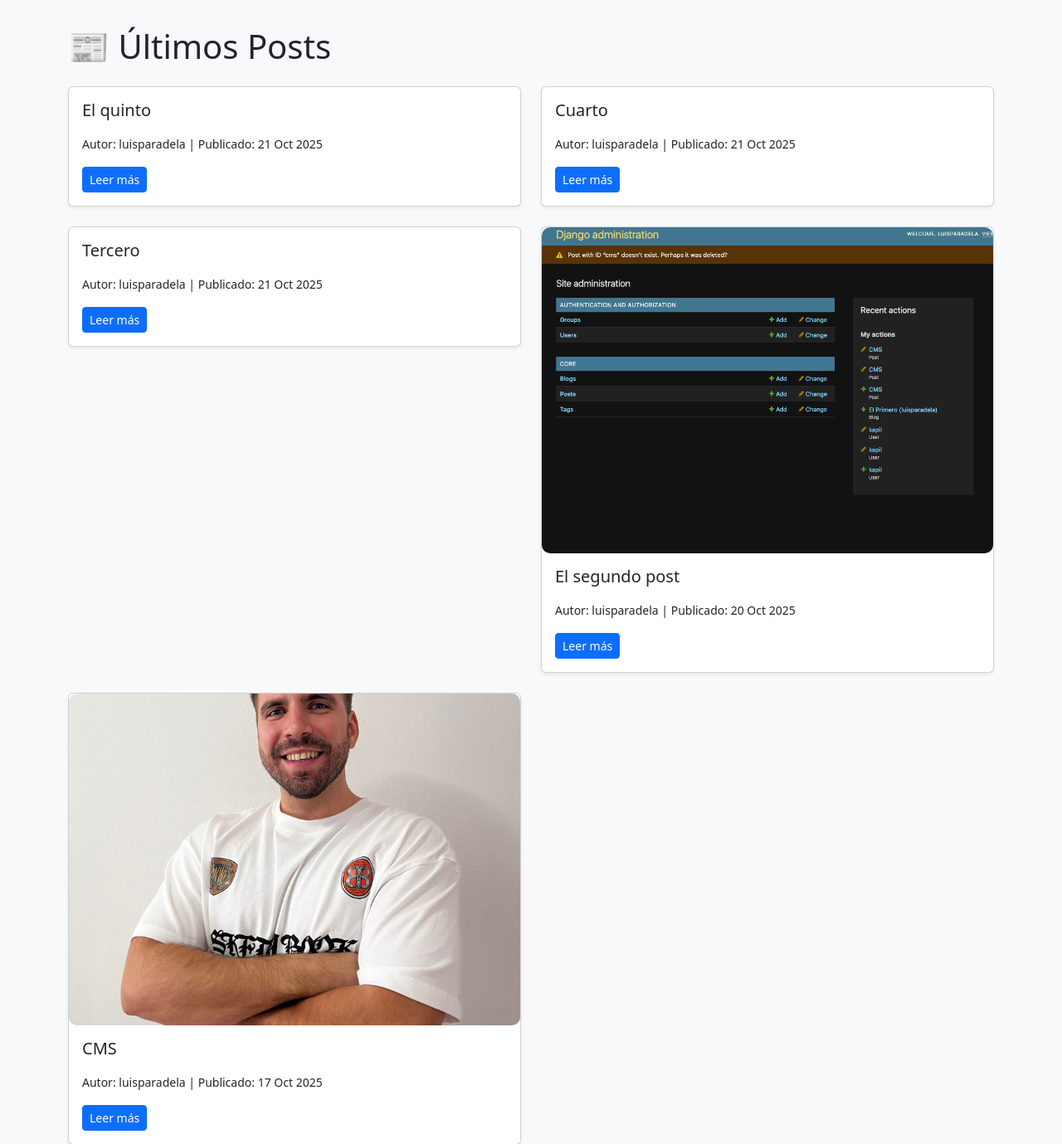
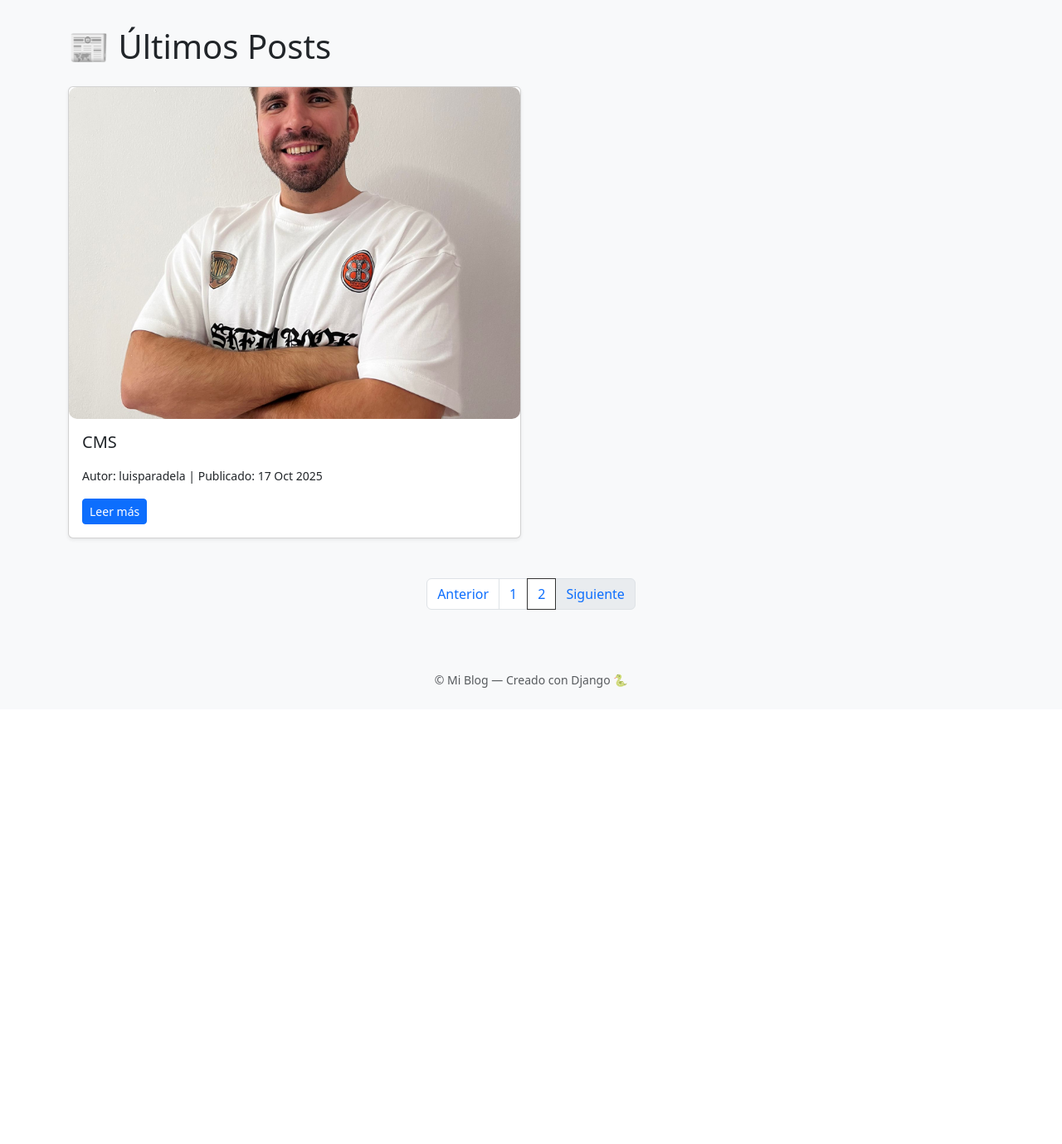
Before and after one commit to z1digitalstudio/team_withe_project_lpd, a Django app: page /blog/?page=2 in a window 1280 px wide. Shown: the part 56-1435 px from the top of the page at 83% size. After the commit the page ends 885 px from the top, so only its background shows below. Run offline with Django 5.2, Linux system fonts and the light colour scheme; data comes from the database, SQL or seed files in the repository; both versions use the stored data as it was after the commit.

Commit message:
feat: add pagination for blog post

```diff
--- a/mysite/core/templates/core/base.html
+++ b/mysite/core/templates/core/base.html
@@ -21,6 +21,14 @@
             width: 100%;
             border-radius: 10px;
         }
+            /* Estilo para la paginación */
+    .pagination .page-item.active .page-link {
+        background-color: white;
+        border-color: #333;
+    }
+    .pagination .page-link {
+        color: #0d6efd;
+    }
     </style>
 </head>
 <body>
--- a/mysite/core/templates/core/post_list.html
+++ b/mysite/core/templates/core/post_list.html
@@ -27,4 +27,43 @@
         <p>No hay publicaciones todavía.</p>
     {% endfor %}
 </div>
+
+
+<!-- Paginación -->
+{% if page_obj.has_other_pages %}
+<nav aria-label="Paginación">
+    <ul class="pagination justify-content-center mt-4">
+
+        {% if page_obj.has_previous %}
+            <li class="page-item">
+                <a class="page-link" href="?page={{ page_obj.previous_page_number }}">Anterior</a>
+            </li>
+        {% else %}
+            <li class="page-item disabled"><span class="page-link">Anterior</span></li>
+        {% endif %}
+
+        {% for num in page_obj.paginator.page_range %}
+            {% if page_obj.number == num %}
+                <li class="page-item active">
+                    <span class="page-link">{{ num }}</span>
+                </li>
+            {% else %}
+                <li class="page-item">
+                    <a class="page-link" href="?page={{ num }}">{{ num }}</a>
+                </li>
+            {% endif %}
+        {% endfor %}
+
+        {% if page_obj.has_next %}
+            <li class="page-item">
+                <a class="page-link" href="?page={{ page_obj.next_page_number }}">Siguiente</a>
+            </li>
+        {% else %}
+            <li class="page-item disabled"><span class="page-link">Siguiente</span></li>
+        {% endif %}
+
+    </ul>
+</nav>
+{% endif %}
+
 {% endblock %}
--- a/mysite/core/views.py
+++ b/mysite/core/views.py
@@ -1,11 +1,19 @@
 from django.shortcuts import render, get_object_or_404
+from django.core.paginator import Paginator
 from .models import Post
 
 def post_list(request):
-    """Muestra todos los posts publicados"""
-    posts = Post.objects.filter(is_published=True).order_by('-created_at')
-    print("📜 POSTS CARGADOS:", posts)
-    return render(request, 'core/post_list.html', {'posts': posts})
+    posts = Post.objects.filter(is_published=True).order_by('-published_at')
+
+    # Paginación: 4 posts por página
+    paginator = Paginator(posts, 4)
+    page_number = request.GET.get('page')
+    page_obj = paginator.get_page(page_number)
+
+    return render(request, 'core/post_list.html', {
+        'page_obj': page_obj,
+        'posts': page_obj,
+    })
 
 def post_detail(request, slug):
     post = get_object_or_404(Post, slug=slug)
```
Also changed, not shown: mysite/db.sqlite3.
